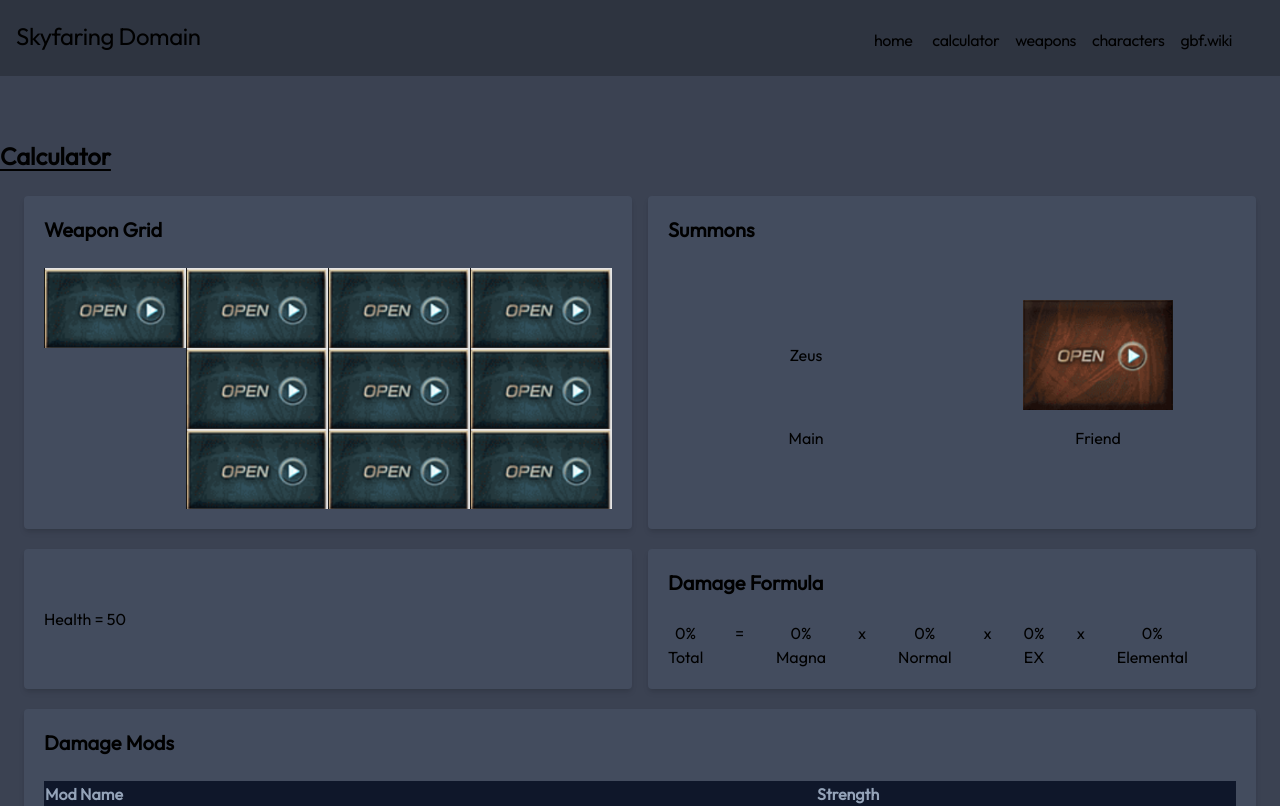
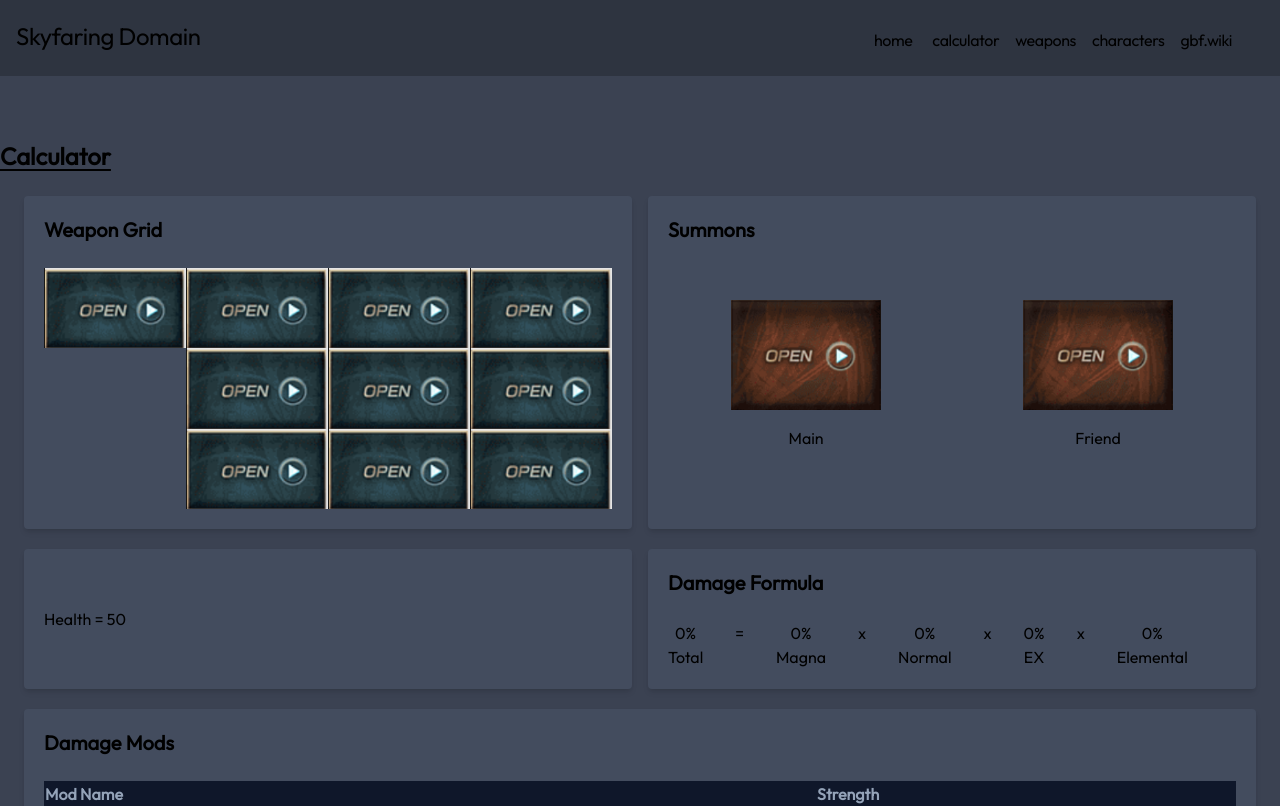
Before and after one commit to miiwo/granblue_front, a Next.js app: page /calc in a window 1280 px wide. Shown: the top 806 px of the page. Built offline with nearby package versions, Linux system fonts and the light colour scheme.

Commit message:
Set initial summon grid to null and put magna summon placeholder for now

```diff
--- a/src/app/calc/gbfcalcContext.tsx
+++ b/src/app/calc/gbfcalcContext.tsx
@@ -64,7 +64,7 @@ const initialWeaponGrid: WeaponGrid = {
 }
 
 const initialSummonGrid: SummonGrid = {
-    'sumOne': {name: 'Zeus', id: 0, type: 'Magna', strength: 100},
+    'sumOne': undefined,
     'sumTwo': undefined
 }
 
@@ -326,9 +326,9 @@ export const calculateGridMods = (weaponList: Weapon[], summonList: Summon[], hp
     let normal_summon = 1
 
     const summonCalculate = (summon: Summon) => {
-        if (summon.type.includes('Magna')) {
+        if (summon.type === 'Magna') {
             magna_summon += summon.strength
-        } else if (summon.type.includes('Normal')) {
+        } else if (summon.type === 'Optimus') {
             normal_summon += summon.strength
         }
     }
--- a/src/app/components/custom-hooks.tsx
+++ b/src/app/components/custom-hooks.tsx
@@ -6,6 +6,7 @@ const summonList = [
     {name: 'Zeus', id: 0, type: 'Optimus', strength: 100},
     {name: 'Zeph', id: 1, type: 'Optimus', strength: 100},
     {name: 'Bahamut', id: 2, type: 'Elemental', strength: 150},
+    {name: 'Lumi', id: 3, type: 'Magna', strength: 100},
 ]
 
 // CUSTOM HOOK
```
